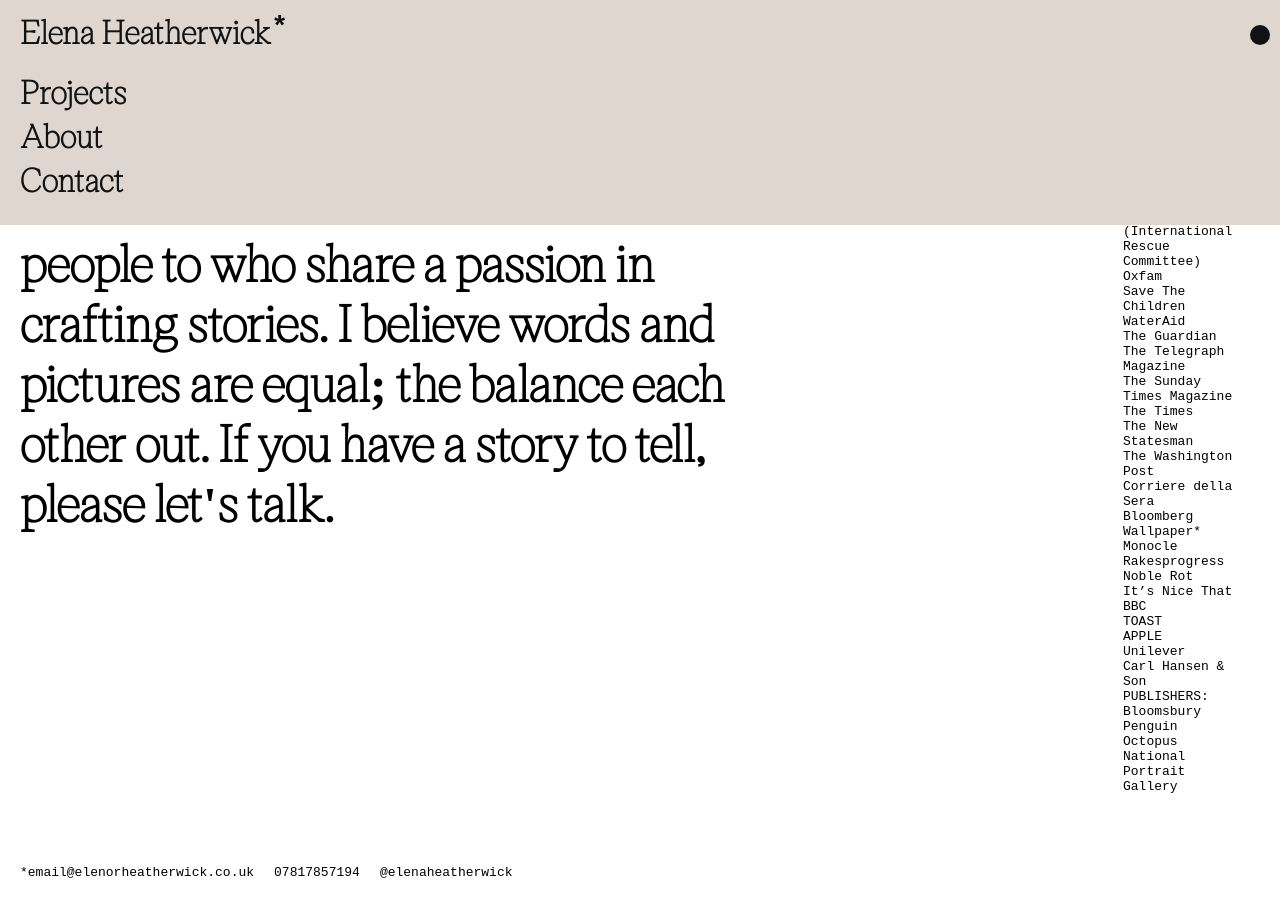
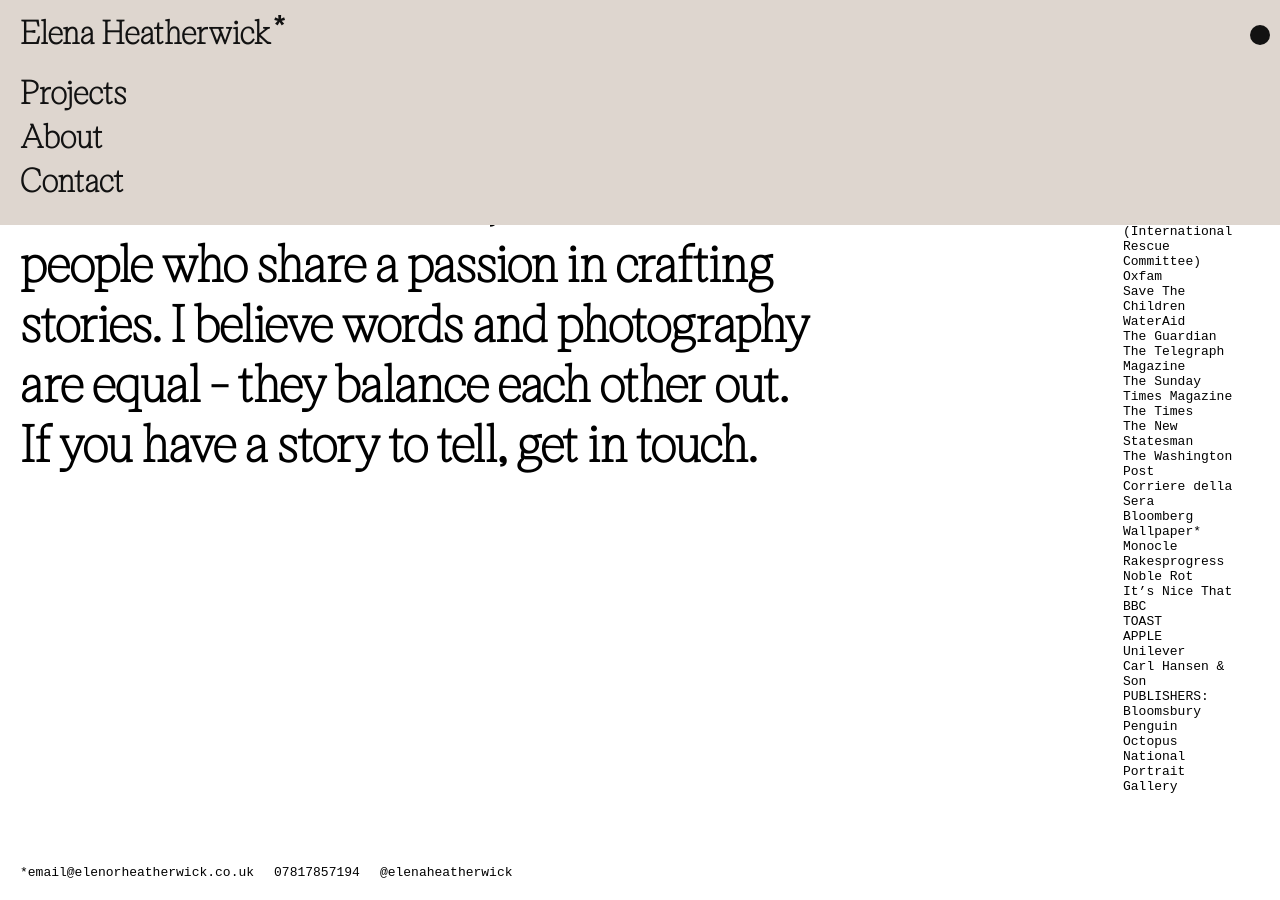
Before and after one commit to blongden73/Heatherwick, a Jekyll site: the page built from about.markdown, in a window 1280 px wide. Built offline with Jekyll 4.4.1, drawn with Linux system fonts in a browser that asks for light colours.

Commit message:
Updated About

```diff
--- a/about.markdown
+++ b/about.markdown
@@ -9,4 +9,4 @@ Description: "UN\nIRC (International Rescue Committee)\nOxfam\nSave The Children
 layout: about
 ---
 
-Hello, I'm Elena, I am a photographer who shoots on film first. I work with people to who share a passion in crafting stories. I believe words and pictures are equal; the balance each other out. If you have a story to tell, please let's talk.
+Hello, I'm Elena, I am a photographer who shoots on film first, I work with people who share a passion in crafting stories. I believe words and photography are equal - they balance each other out. If you have a story to tell, get in touch.
```
